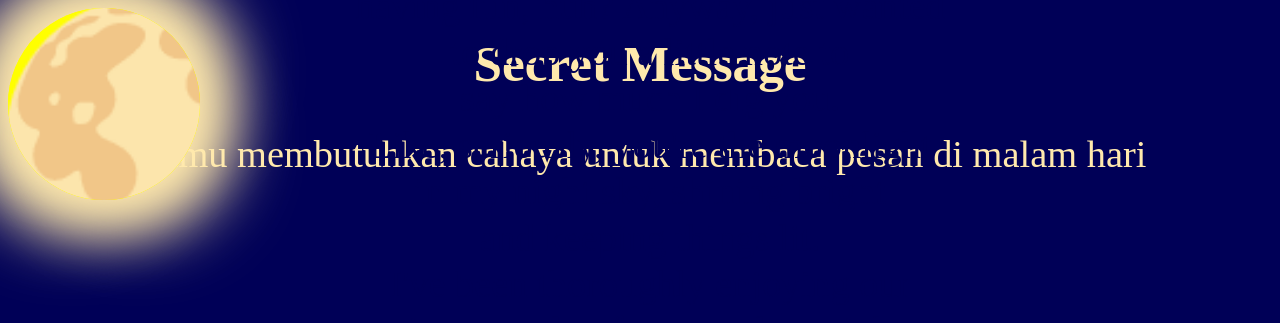
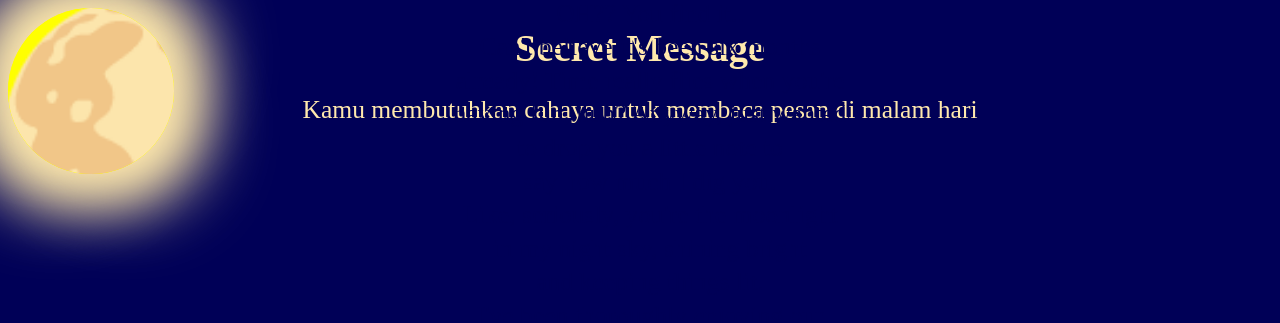
Before and after one commit to alxinero/secret_messagess, a plain HTML site: page index.html in a window 1280 px wide. Drawn offline with Linux system fonts and the light colour scheme.

Commit message:
Update style.css

```diff
--- a/style.css
+++ b/style.css
@@ -5,12 +5,12 @@ body {
 h1 {
   color: #ffe9ad;
   text-align: center;
-  font-size: 4vw;
+  font-size: 3vw;
 }
 p {
   color: #ffe9ad;
   text-align: center;
-  font-size: 3vw;
+  font-size: 2vw;
 }
 .message {
 
@@ -18,7 +18,7 @@ p {
   top: 50%;
   left: 50%;
   transform: translate(-50%, -50%);
-  font-size: 1.5vw;
+  font-size: 1vw;
   text-indent: 20px;
   line-height: 1vh;
   pointer-events: none;
@@ -31,8 +31,8 @@ p {
   position: absolute;
   top: 8px;
   z-index: 9;
-  width: 15vw;
-  height: 15vw;
+  width: 13vw;
+  height: 13vw;
   background-color: #ffff00;
   border-radius: 50%;
   text-align: center;
@@ -52,7 +52,7 @@ p {
 }
 span {
   position: absolute;
-  top: -10.5%;
-  left: -10.5%;
+  top: -13.5%;
+  left: -13.5%;
   font-size: 20vw;
 }
```
